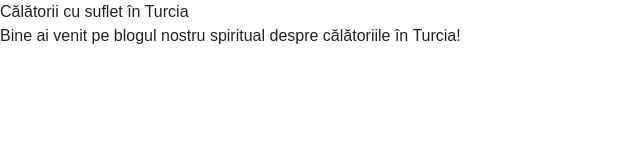
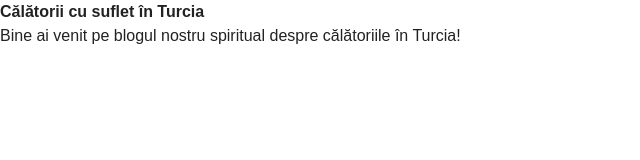
Before and after one commit to marianatalos52-web/CalatoriicusufletinTurcia, a Next.js app: page / in a window 1280 px wide. Shown: the top 160 px of the page, without its empty margins (0-640 px from the left). Built offline with nearby package versions, Linux system fonts and the light colour scheme.

Commit message:
Update globals.css

```diff
--- a/app/globals.css
+++ b/app/globals.css
@@ -2,8 +2,15 @@
 @tailwind components;
 @tailwind utilities;
 
+/* Stiluri globale adiționale */
 body {
   font-family: sans-serif;
-  background: #fff;
-  color: #222;
+  background-color: #ffffff;
+  color: #222222;
+  margin: 0;
+  padding: 0;
 }
+
+h1, h2, h3, h4 {
+  font-weight: 600;
+}
```
